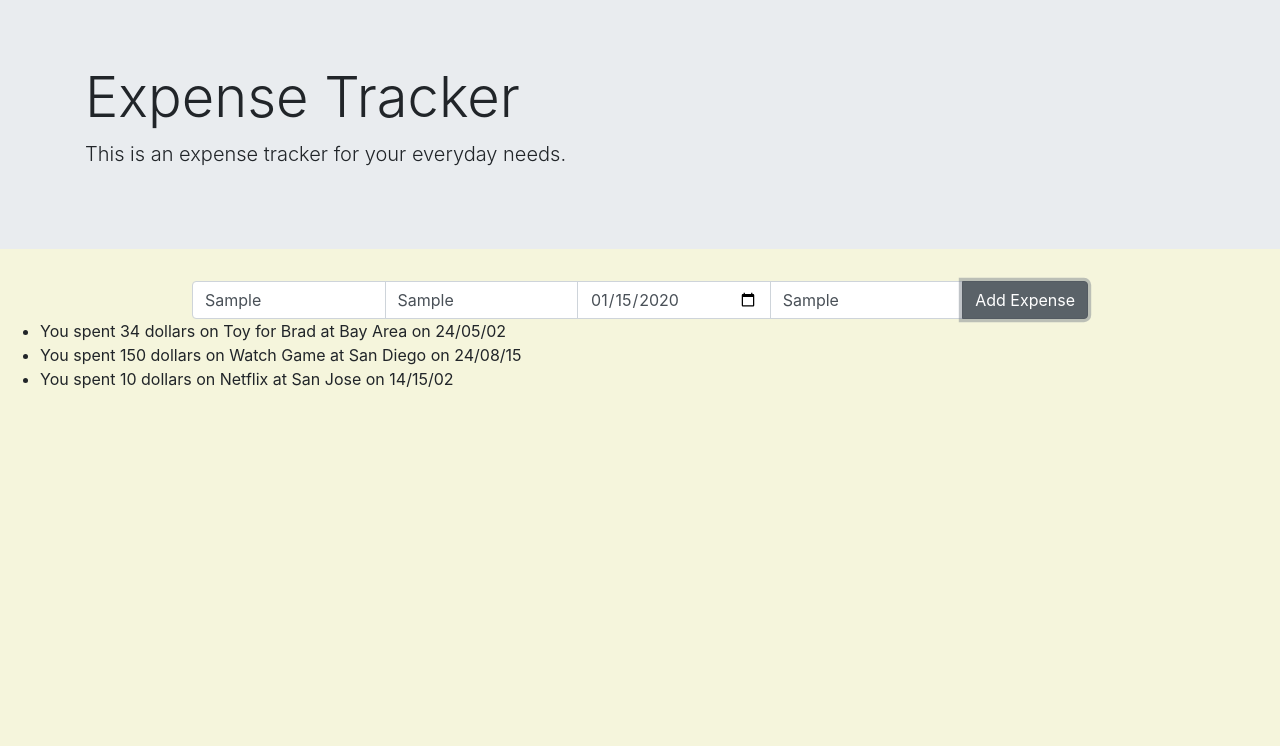
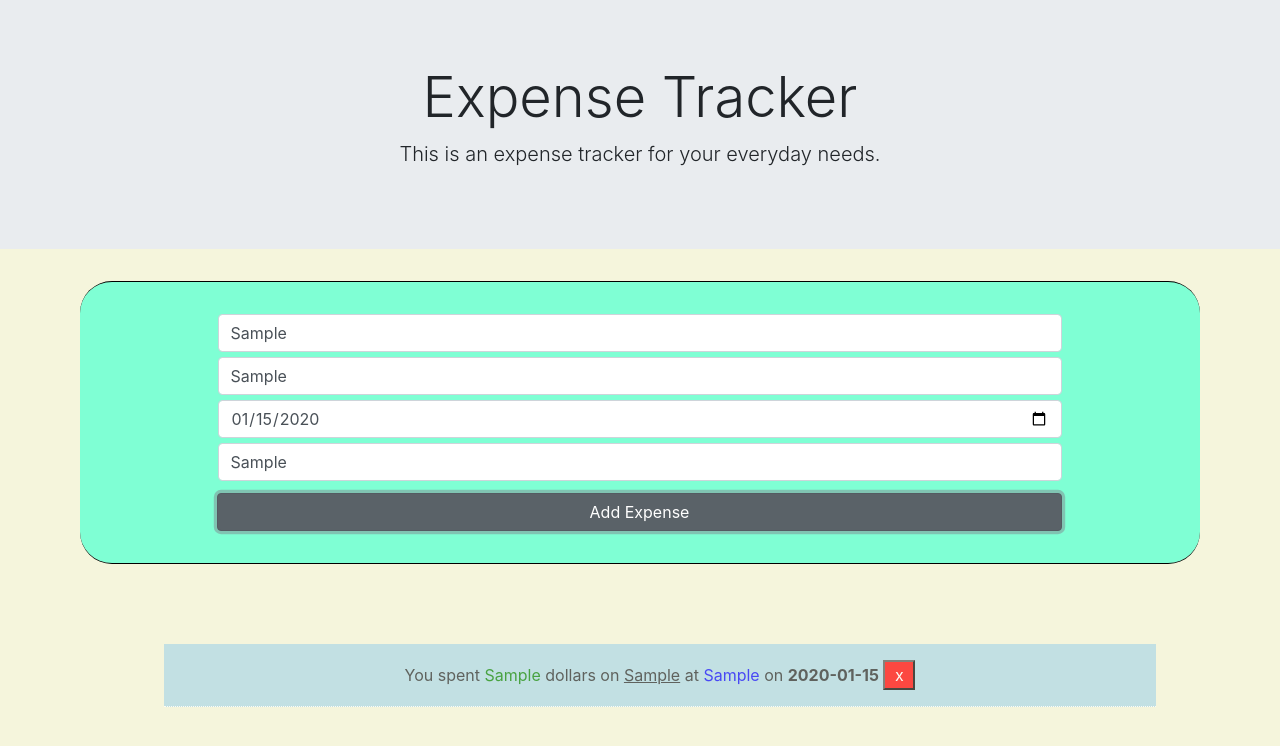
Before and after one commit to DouscheSois/theExpenseTracker-App, a React (Create React App) app: page / in a window 1280 px wide. Both pictures are taken after typing "Sample", "Sample", "2020-01-15", "Sample" into the empty fields and a click on the button "Add Expense". Shown: the top 746 px of the page. Built offline with nearby package versions, Linux system fonts and the light colour scheme.

Commit message:
updated app

```diff
--- a/src/App.css
+++ b/src/App.css
@@ -1,34 +1,82 @@
 body {
   background: beige;
+  text-align: center;
 }
 
-.input-group {
-  width: 70%;
-  margin-left: 15%;
-  margin-right: 15%;
+.inputs {
+  width: 100%;
+  margin-left: 5rem;
+  margin-right: 5rem;
+  padding: 2rem;
+  background-color: aquamarine;
+  border-radius: 2rem;
+  border-bottom: 1px solid black;
+  border-top: 1px solid black;
+}
+
+.inputs input {
+  margin-bottom: 0.3rem;
+  width: 80%;
+  margin-left: 10%;
+  margin-right: 10%;
+}
+
+.inputs input:hover {
+  opacity: 0.8;
+}
+
+.input-group-append button {
+  margin-top: 0.5rem;
+  width: 80%;
+  margin-left: 10%;
+  margin-right: 10%;
 }
 
 .btn:hover {
-  opacity: 0.4;
+  opacity: 0.8;
 }
 
-.table {
-  width: 80%;
-  margin-top: 2%;
-  margin-right: 10%;
-  margin-left: 10%;
+.expense-list {
+  margin-top: 5rem;
+  width: 100%;
 }
 
-@media (max-width: 700px) {
-  .input-group {
-    width: 95%;
-    margin-left: 2.5%;
-    margin-right: 2.5%;
-  }
+.expense-list ul {
+  width: 100%;
+}
 
-  .table {
-    width: 95%;
-    margin-right: 2.5%;
-    margin-left: 2.5%;
-  }
+.expense-list li {
+  list-style: none;
+  padding: 1rem;
+  background-color: lightblue;
+  opacity: 0.7;
+  width: 80%;
+  margin-left: 10%;
+  margin-right: 10%;
+  border-bottom: 0.5px dotted white;
 }
+
+.delete {
+  width: 2rem;
+  background-color: red;
+  color: white;
+}
+
+.expense-amount {
+  color: green;
+}
+
+.expense-description {
+  text-decoration: underline;
+}
+
+.expense-location {
+  color: blue;
+}
+
+.expense-date {
+  font-weight: bold;
+}
+
+/* @media (max-width: 700px) {
+} */
--- a/src/components/Expense.js
+++ b/src/components/Expense.js
@@ -1,10 +1,18 @@
-import React from "react";
+import React, { useContext } from "react";
+import { StoreContext } from "../contextAPI/Store";
 
 const Expense = ({ expense }) => {
+  const { DeleteExpense } = useContext(StoreContext);
+
   return (
     <li>
-      You spent {expense.amount} dollars on {expense.description} at{" "}
-      {expense.location} on {expense.date}
+      You spent <span className="expense-amount">{expense.amount}</span> dollars
+      on <span className="expense-description">{expense.description}</span> at{" "}
+      <span className="expense-location">{expense.location}</span> on{" "}
+      <span className="expense-date">{expense.date}</span>{" "}
+      <button onClick={() => DeleteExpense(expense.id)} className="delete">
+        x
+      </button>
     </li>
   );
 };
--- a/src/components/ExpenseForm.js
+++ b/src/components/ExpenseForm.js
@@ -1,7 +1,13 @@
-import React, { useState } from "react";
+import React, { useState, useContext } from "react";
+import { StoreContext } from "../contextAPI/Store";
 
 const ExpenseForm = () => {
+  function generateID() {
+    return Math.floor(Math.random() * 1000000000);
+  }
+
   const [expense, setExpense] = useState({
+    id: generateID(),
     description: "",
     location: "",
     date: "",
@@ -16,13 +22,17 @@ const ExpenseForm = () => {
       [e.target.name]: e.target.value,
     });
 
+  const { AddExpense } = useContext(StoreContext);
+
   const onClick = (e) => {
-    e.preventDefault();
+    e.preventDefault(); //How useful is this in this kind of app?
     console.log(expense);
+    AddExpense(expense);
   };
 
   return (
     <div className="input-group">
+      <div className="inputs">
         <input
           type="text"
           className="form-control"
@@ -64,6 +74,7 @@ const ExpenseForm = () => {
           </button>
         </div>
       </div>
+    </div>
   );
 };
 
--- a/src/components/ExpenseList.js
+++ b/src/components/ExpenseList.js
@@ -5,11 +5,13 @@ import { StoreContext } from "../contextAPI/Store";
 const ExpenseList = () => {
   const { expenses } = useContext(StoreContext);
   return (
-    <ul>
-      {expenses.map((expense) => (
-        <Expense key={expense.id} expense={expense} />
-      ))}
-    </ul>
+    <div className="expense-list">
+      <ul>
+        {expenses.map((expense) => (
+          <Expense key={expense.id} expense={expense} />
+        ))}
+      </ul>
+    </div>
   );
 };
 
--- a/src/contextAPI/Reducer.js
+++ b/src/contextAPI/Reducer.js
@@ -1,5 +1,18 @@
 export default (state, action) => {
   switch (action.type) {
+    case "DELETE_EXPENSE":
+      return {
+        ...state,
+        expenses: state.expenses.filter(
+          (expense) => expense.id !== action.payload
+        ),
+      };
+
+    case "ADD_EXPENSE":
+      return {
+        ...state,
+        expenses: [action.payload, ...state.expenses],
+      };
     default:
       return state;
   }
--- a/src/contextAPI/Store.js
+++ b/src/contextAPI/Store.js
@@ -2,38 +2,33 @@ import React, { createContext, useReducer } from "react";
 import Reducer from "./Reducer";
 
 const initialState = {
-  expenses: [
-    {
-      id: 1,
-      description: "Toy for Brad",
-      location: "Bay Area",
-      date: "24/05/02",
-      amount: 34,
-    },
-    {
-      id: 2,
-      description: "Watch Game",
-      location: "San Diego",
-      date: "24/08/15",
-      amount: 150,
-    },
-    {
-      id: 3,
-      description: "Netflix",
-      location: "San Jose",
-      date: "14/15/02",
-      amount: 10,
-    },
-  ],
+  expenses: [],
 };
 
 export const StoreContext = createContext(initialState);
 
 export const StoreProvider = ({ children }) => {
-  const [state, action] = useReducer(Reducer, initialState);
+  const [state, dispatch] = useReducer(Reducer, initialState);
+
+  //Action
+  const DeleteExpense = (id) => {
+    dispatch({
+      type: "DELETE_EXPENSE",
+      payload: id,
+    });
+  };
+
+  const AddExpense = (expense) => {
+    dispatch({
+      type: "ADD_EXPENSE",
+      payload: expense,
+    });
+  };
 
   return (
-    <StoreContext.Provider value={{ expenses: state.expenses }}>
+    <StoreContext.Provider
+      value={{ expenses: state.expenses, DeleteExpense, AddExpense }}
+    >
       {children}
     </StoreContext.Provider>
   );
```
Also changed, not shown: 1 other file (tests, documents, lock files or other folders). Lines whose indentation alone changed are shown as unchanged.
